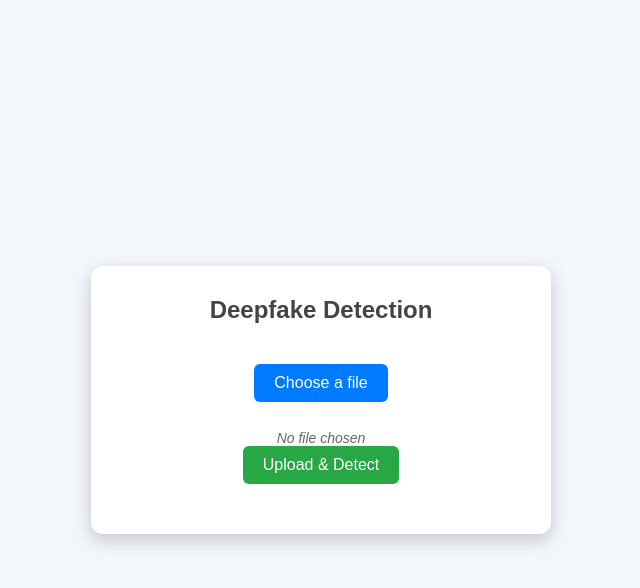
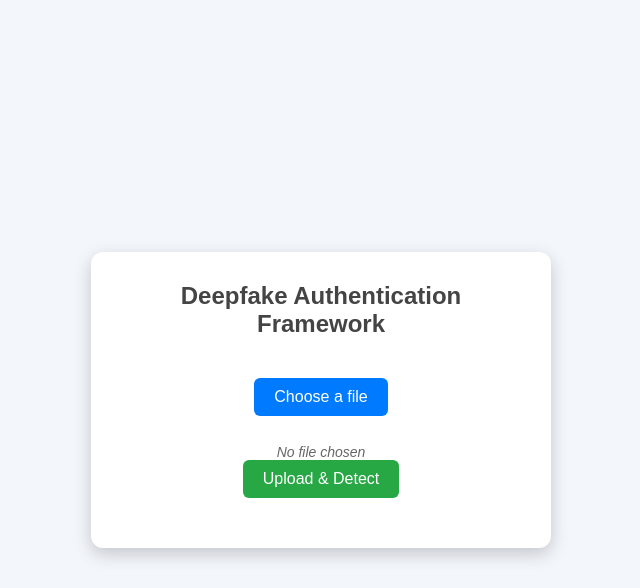
Before and after one commit to divyansh351/thales-hackathon, a Flask app: page / in a window 1280 px wide. Shown: the top 588 px of the page, without its empty margins (319-959 px from the left). Run offline with Flask 3, Linux system fonts and the light colour scheme.

Commit message:
Update index.html

```diff
--- a/templates/index.html
+++ b/templates/index.html
@@ -11,7 +11,7 @@
     </head>
     <body>
         <div class="container">
-            <h2>Deepfake Detection</h2>
+            <h2>Deepfake Authentication Framework</h2>
             <form id="uploadForm">
                 <div class="file-input-wrapper">
                     <label for="fileInput" class="file-label"
```
